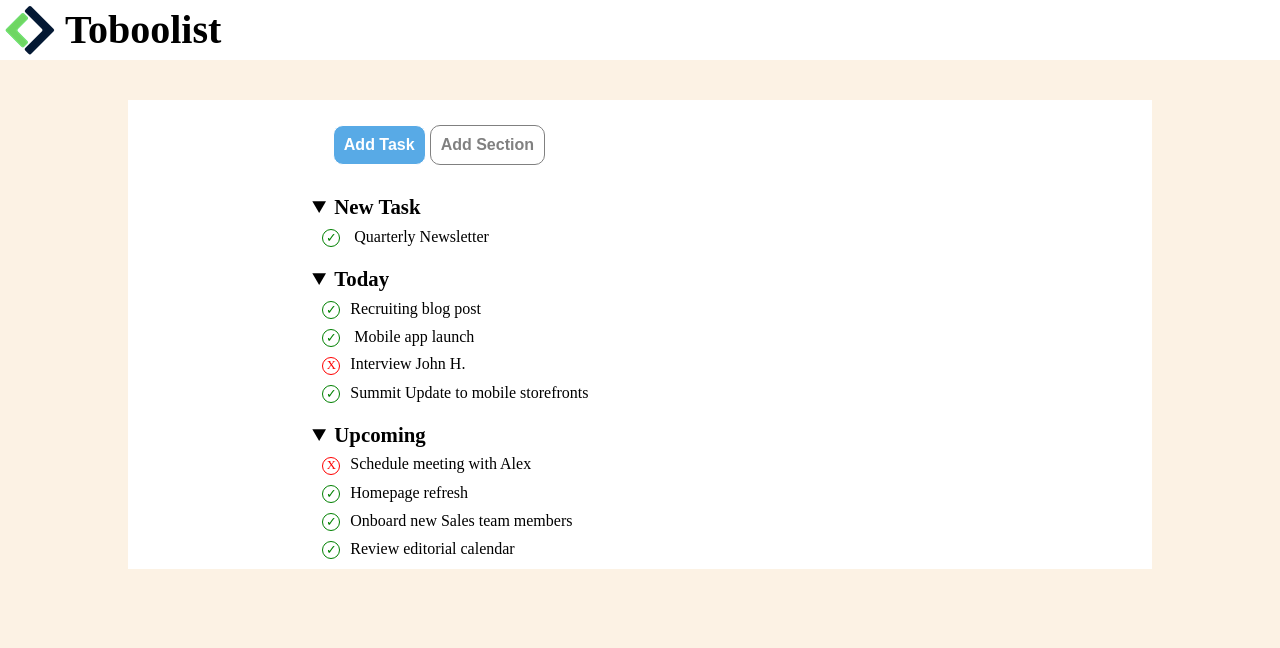
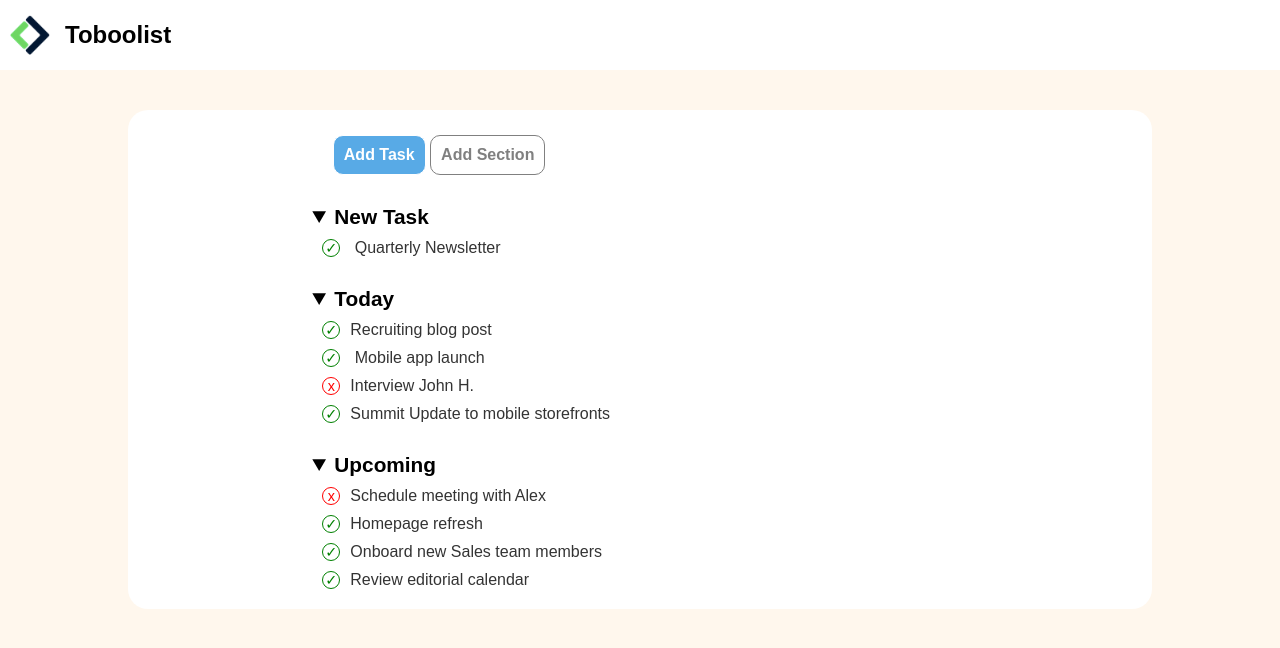
Before and after one commit to AlessandroMontenero/html-css-toboolist, a plain HTML site: page index.html in a window 1280 px wide. Drawn offline with Linux system fonts and the light colour scheme.

Commit message:
css improvements

```diff
--- a/css/style.css
+++ b/css/style.css
@@ -2,12 +2,13 @@ body {
     margin: 0;
     padding: 0;
     box-sizing: border-box;
-    background-color: rgb(252, 242, 228);
+    background-color: rgb(255, 247, 237);
+    font-family: Arial, Helvetica, sans-serif;
 }
 
 header {
-    height: 60px;
-    line-height: 50px;
+    height: 70px;
+    line-height: 70px;
     background-color: white;
     display: flex;
     align-items:center;
@@ -17,20 +18,22 @@ header {
 main {
     margin: 40px 10%;
     background-color: white;
+    border-radius: 20px;
 }
 
-.buttonbar {
+.cardhead {
     padding: 25px 20% 20px;
+}
 
-}
 details {
-    padding: 10px 18%;
+    padding: 10px 18% 20px;
 }
 
 .logo {
     background-repeat: no-repeat;
-    padding: 5px;
+    padding: 10px;
     display: inline-block;
+    height: 40px;
     }
 
 .dot {
@@ -41,7 +44,7 @@ details {
     border-radius: 50%;
     display: inline-block;
     text-align: center;
-    font-size: 0.8rem;
+    font-size: 0.9rem;
     margin: 10px 10px 0px 2px;
 }
 
@@ -61,7 +64,7 @@ summary {
 h1 {
     margin: 5px;
     display: inline-block;
-    font-size: 2.5rem;
+    font-size: 1.5rem;
 }
 
 button {
@@ -70,18 +73,19 @@ button {
     padding: 10px;
     font-weight: bold;
     color: white;
-    border: 1px solid;
+    border: 1px solid currentColor;
 }
 
-.button1 {
+.primary {
     background-color: rgb(88, 170, 230);
 }
 
-.button2 {
-    background-color: white;
+.outlined {
+    background-color: transparent;
     color: grey;
 }
 
 .task {
     padding-left: 0.5rem;
+    color: rgba(0, 0, 0, 0.8);
 }
--- a/index.html
+++ b/index.html
@@ -14,11 +14,13 @@
         </header>
 
         <main>
-            <div class="buttonbar">
-                <button class="button1">Add Task</button>
-                <button class="button2">Add Section</button>
+
+            <div class="cardhead">
+                <button class="primary">Add Task</button>
+                <button class="outlined">Add Section</button>
             </div>
 
+            <div class="cardbody">
                 <details open>
                     <summary>New Task</summary>
                     <div class="task" id="editorial"><span class="dot" id="true">&check;</span>
@@ -29,17 +31,18 @@
                     <summary>Today</summary>
                     <div class="task" id="editorial"><span class="dot" id="true">&check;</span>Recruiting blog post</div>
                     <div class="task" id="Q1_Goals"><span class="dot" id="true">&check;</span> Mobile app launch</div>
-                <div class="task" id="recruiting"><span class="dot" id="false">X</span>Interview John H.</div>
+                    <div class="task" id="recruiting"><span class="dot" id="false">x</span>Interview John H.</div>
                     <div class="task" id="mobile"><span class="dot" id="true">&check;</span>Summit Update to mobile storefronts</div>
                 </details>
 
                 <details open>
                     <summary>Upcoming</summary>
-                <div class="task"><span class="dot" id="false">X</span>Schedule meeting with Alex</div>
+                    <div class="task"><span class="dot" id="false">x</span>Schedule meeting with Alex</div>
                     <div class="task" id="website"><span class="dot" id="true">&check;</span>Homepage refresh</div>
                     <div class="task" id="sales"><span class="dot" id="true">&check;</span>Onboard new Sales team members</div>
                     <div class="task" id="editorial"><span class="dot" id="true">&check;</span>Review editorial calendar</div>
                 </details>
+            </div>
         </main>
     </body>
 </html>
```
Lines whose indentation alone changed are shown as unchanged.
